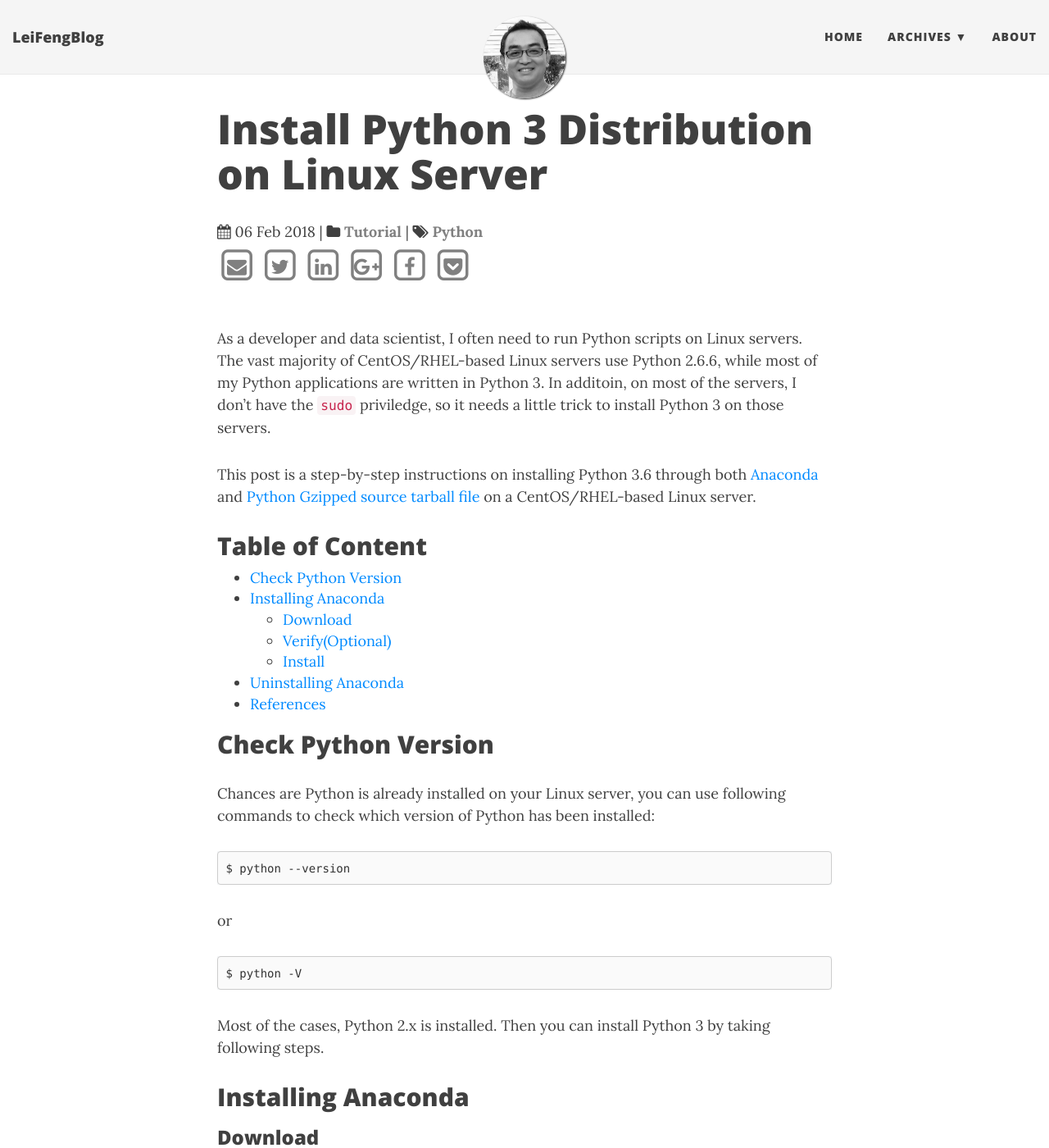
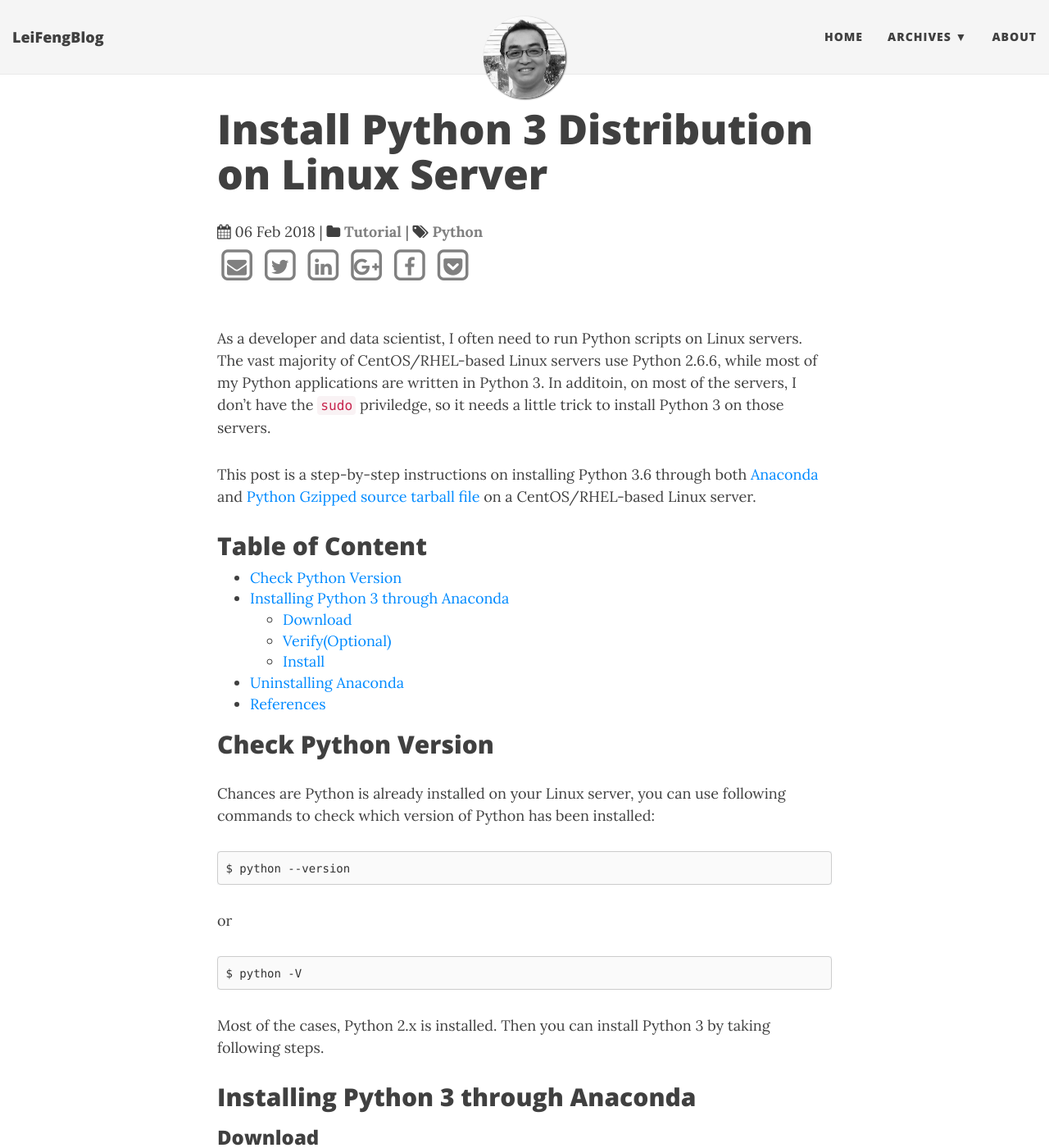
Before and after one commit to stonefl/stonefl.github.io, a Jekyll site: the page built from _posts/2018-02-06-install-anaconda-on-hosted-linux-server.md, in a window 1280 px wide and 1400 px high. Shown: the whole window at 82% size. Built offline with Jekyll 4.4.1, drawn with Linux system fonts in a browser that asks for light colours; nearby versions of some CDN libraries; comment, search, counter and statistics services are not loaded.

Commit message:
Update 2018-02-06-install-anaconda-on-hosted-linux-server.md

```diff
--- a/_posts/2018-02-06-install-anaconda-on-hosted-linux-server.md
+++ b/_posts/2018-02-06-install-anaconda-on-hosted-linux-server.md
@@ -32,7 +32,7 @@ $ python -V
 Most of the cases, Python 2.x is installed. Then you can install Python 3 by taking following steps.
 
 
-## Installing Anaconda
+## Installing Python 3 through Anaconda
 
 ### Download
 You can download the latest Anaconda installer from [Anaconda Download page](https://www.anaconda.com/download/#linux). At the time of writing, the latest version is 5.0.1 for Python 3.6.
```
